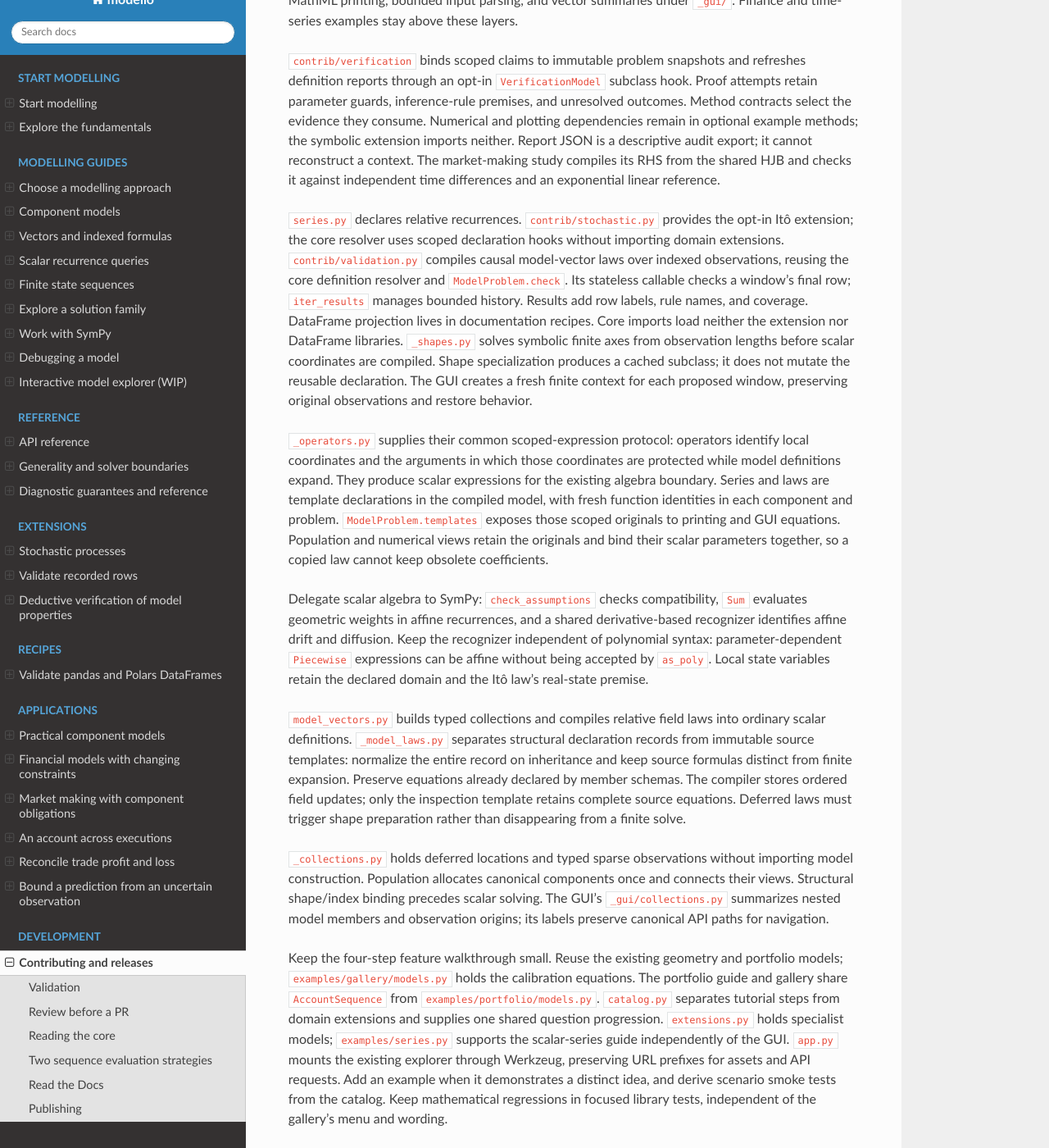
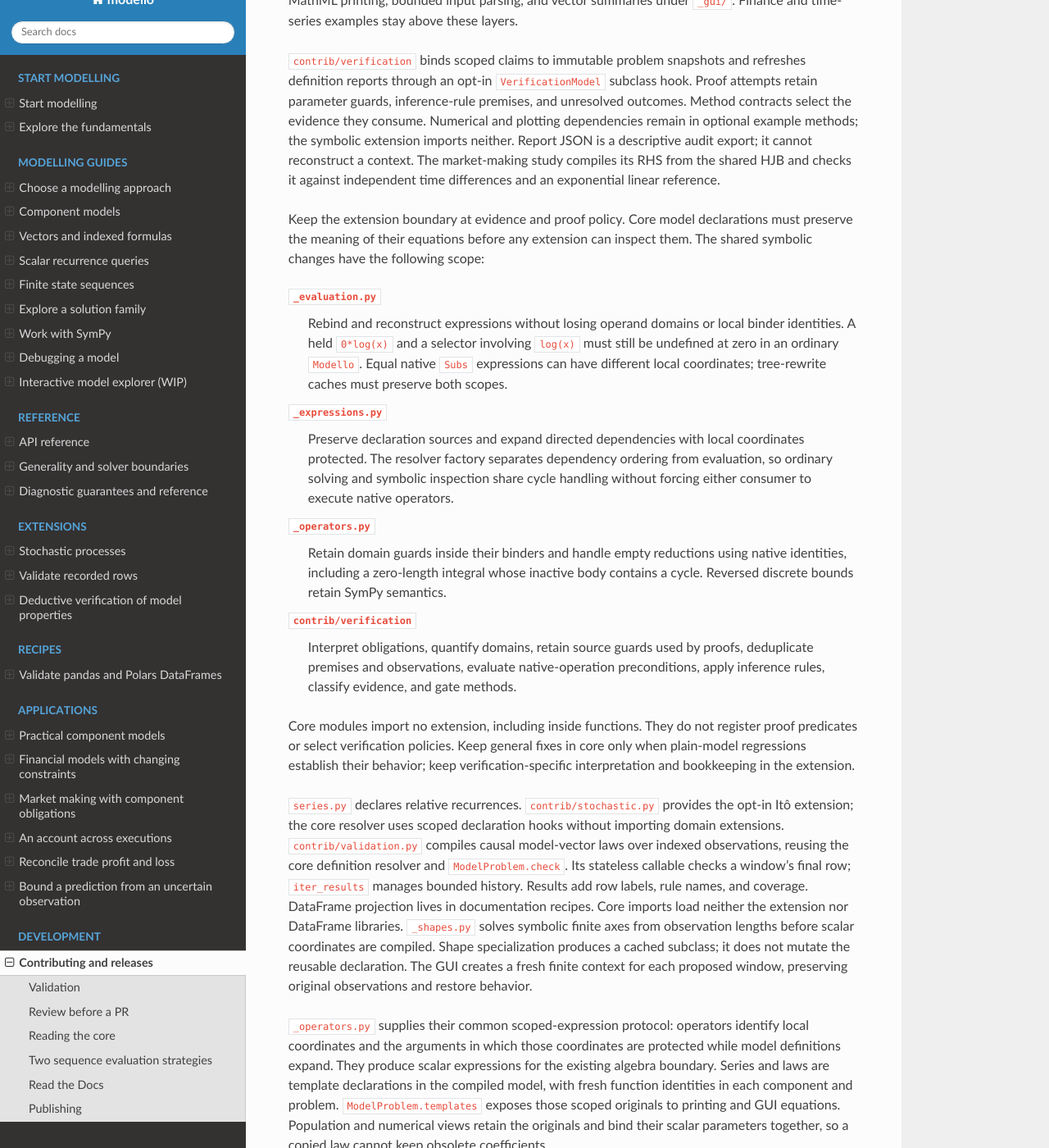
Before and after one commit to Code0x58/modello, a Sphinx documentation site: the page built from docs/contributing.rst, in a window 1280 px wide and 1400 px high, scrolled down 4240 px. Shown: the whole window at 82% size. Built offline with Sphinx 7.4.7 and the Read the Docs theme 3.1.0, drawn with Linux system fonts in a browser that asks for light colours.

Commit message:
Isolate verification bookkeeping and guard reference inputs

```diff
--- a/docs/contributing.rst
+++ b/docs/contributing.rst
@@ -217,6 +217,38 @@ reconstruct a context. The market-making study compiles its RHS from the shared
 HJB and checks it against independent time differences and an exponential linear
 reference.
 
+Keep the extension boundary at evidence and proof policy. Core model
+declarations must preserve the meaning of their equations before any extension
+can inspect them. The shared symbolic changes have the following scope:
+
+``_evaluation.py``
+    Rebind and reconstruct expressions without losing operand domains or local
+    binder identities. A held ``0*log(x)`` and a selector involving ``log(x)``
+    must still be undefined at zero in an ordinary ``Modello``. Equal native
+    ``Subs`` expressions can have different local coordinates; tree-rewrite
+    caches must preserve both scopes.
+
+``_expressions.py``
+    Preserve declaration sources and expand directed dependencies with local
+    coordinates protected. The resolver factory separates dependency ordering
+    from evaluation, so ordinary solving and symbolic inspection share cycle
+    handling without forcing either consumer to execute native operators.
+
+``_operators.py``
+    Retain domain guards inside their binders and handle empty reductions using
+    native identities, including a zero-length integral whose inactive body
+    contains a cycle. Reversed discrete bounds retain SymPy semantics.
+
+``contrib/verification``
+    Interpret obligations, quantify domains, retain source guards used by proofs,
+    deduplicate premises and observations, evaluate native-operation
+    preconditions, apply inference rules, classify evidence, and gate methods.
+
+Core modules import no extension, including inside functions. They do not
+register proof predicates or select verification policies. Keep general fixes
+in core only when plain-model regressions establish their behavior; keep
+verification-specific interpretation and bookkeeping in the extension.
+
 ``series.py`` declares relative recurrences. ``contrib/stochastic.py`` provides
 the opt-in Itô extension; the core resolver uses scoped declaration hooks without
 importing domain extensions.
--- a/docs/examples/market-making/index.rst
+++ b/docs/examples/market-making/index.rst
@@ -272,7 +272,9 @@ Default tolerances are ``rtol=1e-8``, ``atol=1e-10``, and a maximum time step
 of ``T/100``. The report compares a tighter run, measures independent central
 time-difference defects, and checks the exponential context against its linear
 matrix-exponential transformation. Both calculations use the context's declared
-risk and terminal laws, including supported component replacements. The
+risk and terminal laws, including supported component replacements. Their method
+contracts declare the consumed fields, so automatic source obligations block
+undefined costs before either numerical callback starts. The
 comparisons record numerical differences and residuals; they do not prove
 error bounds. Source fingerprints, exact parameters, solver settings, and
 dependency versions accompany the results.
```
Also changed, not shown: 6 other files.
